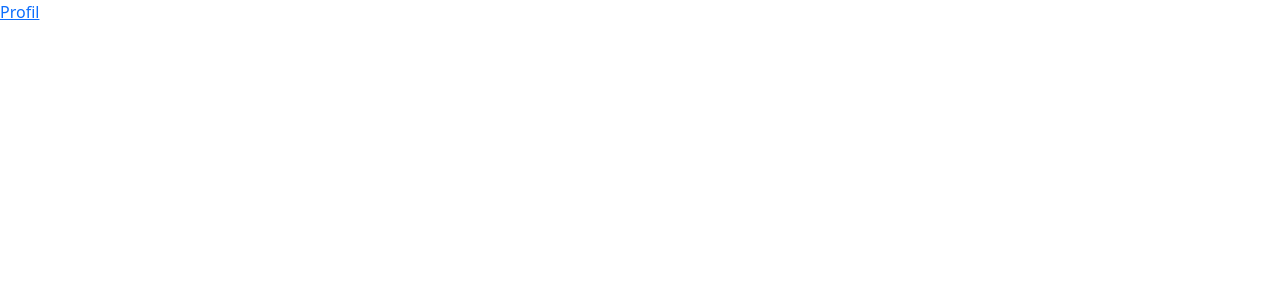
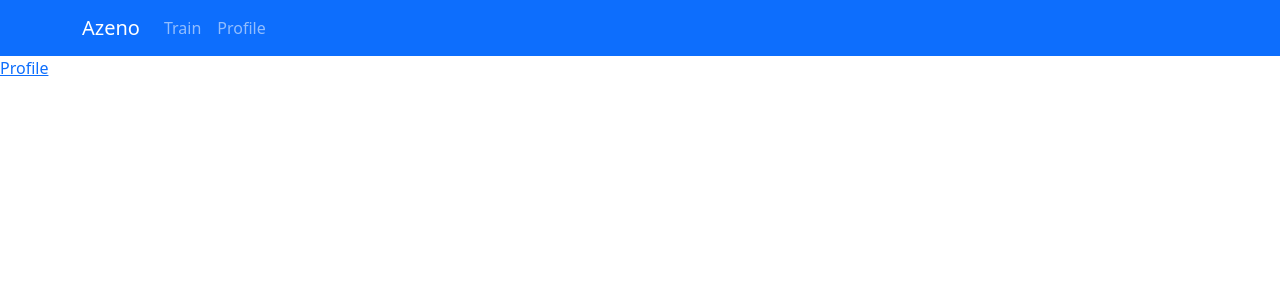
Before and after one commit to Monijo/azeno, a React app: page / in a window 1280 px wide. Shown: the top 300 px of the page. Built offline with nearby package versions, Linux system fonts and the light colour scheme.

Commit message:
add navbar component, wrapper for bootstrap link.

```diff
--- a/jest.config.js
+++ b/jest.config.js
@@ -146,7 +146,7 @@ module.exports = {
     // snapshotSerializers: [],
 
     // The test environment that will be used for testing
-    testEnvironment: 'jsdom'
+    testEnvironment: 'jsdom',
 
     // Options that will be passed to the testEnvironment
     // testEnvironmentOptions: {},
@@ -161,9 +161,7 @@ module.exports = {
     // ],
 
     // An array of regexp pattern strings that are matched against all test paths, matched tests are skipped
-    // testPathIgnorePatterns: [
-    //   "/node_modules/"
-    // ],
+    testPathIgnorePatterns: ['/node_modules/', '/cypress/']
 
     // The regexp pattern or array of patterns that Jest uses to detect test files
     // testRegex: [],
--- a/src/components/App/App.jsx
+++ b/src/components/App/App.jsx
@@ -3,13 +3,18 @@ import ReactDOM from 'react-dom/client';
 import { BrowserRouter, Routes, Route, Link } from 'react-router-dom';
 import Button from 'react-bootstrap/Button';
 import './App.scss';
+import Header from '../Header/Header';
+import Profile from '../Profile/Profile';
+import Train from '../Train/Train';
 
 function App(props) {
     return (
         <BrowserRouter>
+            <Header />
             <Routes>
-                <Route path="/" element={<Link to="/profile">Profil</Link>} />
-                <Route path="/profile" element={<Link to="/">Home</Link>} />
+                <Route path="/" element={<Link to="/profile">Profile</Link>} />
+                <Route path="/profile" element={<Profile />} />
+                <Route path="/train" element={<Train />} />
             </Routes>
         </BrowserRouter>
     );
--- /dev/null
+++ b/src/components/Header/Header.jsx
@@ -0,0 +1,27 @@
+import React from 'react';
+import { Container, Nav, Navbar } from 'react-bootstrap';
+import { Link } from 'react-router-dom';
+import NavLinkWrapper from '../utils/NavLinkWrapper';
+import './Header.scss';
+function Header(props) {
+    return (
+        <>
+            <Navbar bg="primary" variant="dark">
+                <Container>
+                    <Navbar.Brand>
+                        <Link to={'/'} className="logo__link">
+                            Azeno
+                        </Link>
+                    </Navbar.Brand>
+                    <Nav className="me-auto">
+                        <NavLinkWrapper to="/train">Train</NavLinkWrapper>
+
+                        <NavLinkWrapper to="/profile">Profile</NavLinkWrapper>
+                    </Nav>
+                </Container>
+            </Navbar>
+        </>
+    );
+}
+
+export default Header;
--- /dev/null
+++ b/src/components/Header/Header.scss
@@ -0,0 +1,9 @@
+.logo__link{
+  text-decoration: none;
+  color: white;
+  transition: opacity 400ms;
+  &:hover{
+    color: white;
+    opacity: 0.8;
+  }
+}
--- /dev/null
+++ b/src/components/Profile/Profile.jsx
@@ -0,0 +1,7 @@
+import React from 'react';
+
+function Profile(props) {
+    return <div>profile</div>;
+}
+
+export default Profile;
--- /dev/null
+++ b/src/components/Train/Train.jsx
@@ -0,0 +1,7 @@
+import React from 'react';
+
+function Train(props) {
+    return <div>train</div>;
+}
+
+export default Train;
--- /dev/null
+++ b/src/components/utils/NavLinkWrapper.jsx
@@ -0,0 +1,19 @@
+import React from 'react';
+import { Nav } from 'react-bootstrap';
+import { useNavigate } from 'react-router-dom';
+
+function NavLinkWrapper({ to, children }) {
+    const navigate = useNavigate();
+    const handleRedirect = (e) => {
+        event.preventDefault();
+        navigate(event.target.getAttribute('to'));
+    };
+
+    return (
+        <Nav.Link to={to} onClick={handleRedirect}>
+            {children}
+        </Nav.Link>
+    );
+}
+
+export default NavLinkWrapper;
```
Also changed, not shown: 1 other file (tests, documents, lock files or other folders).
